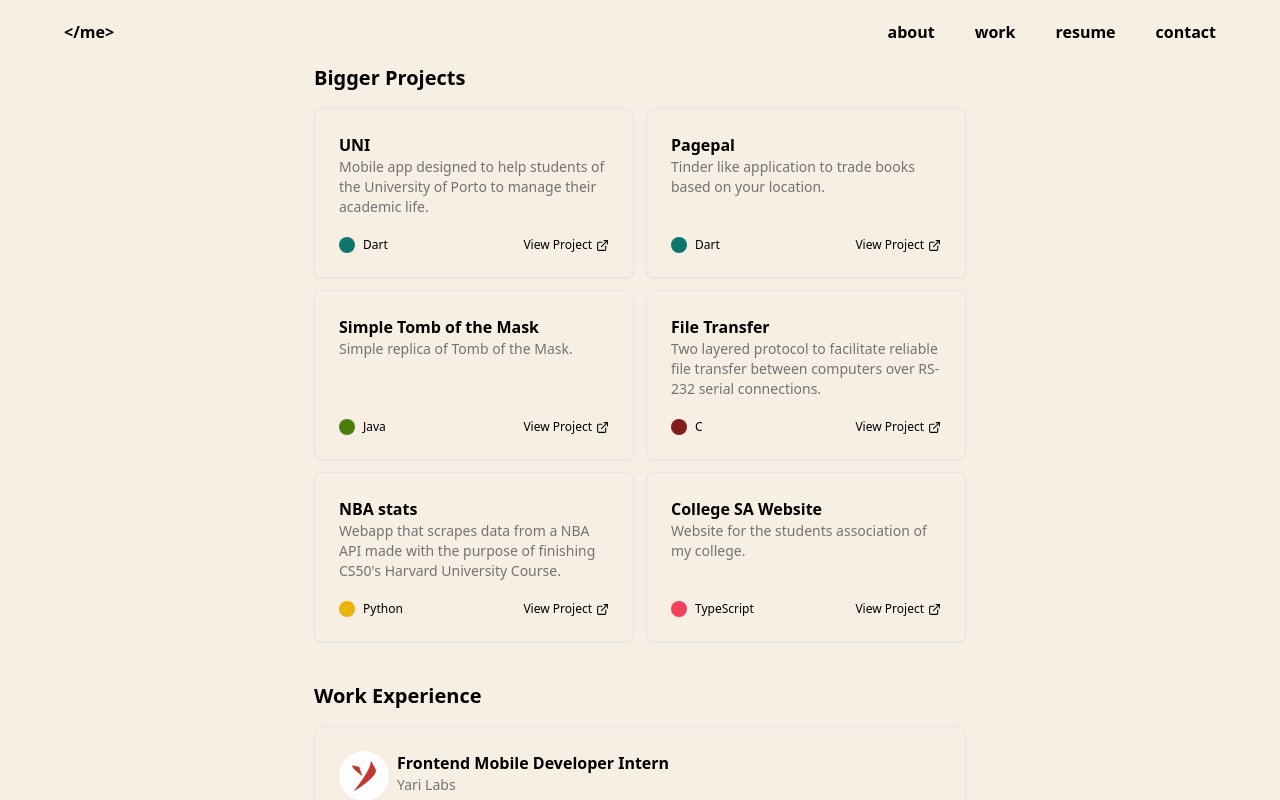
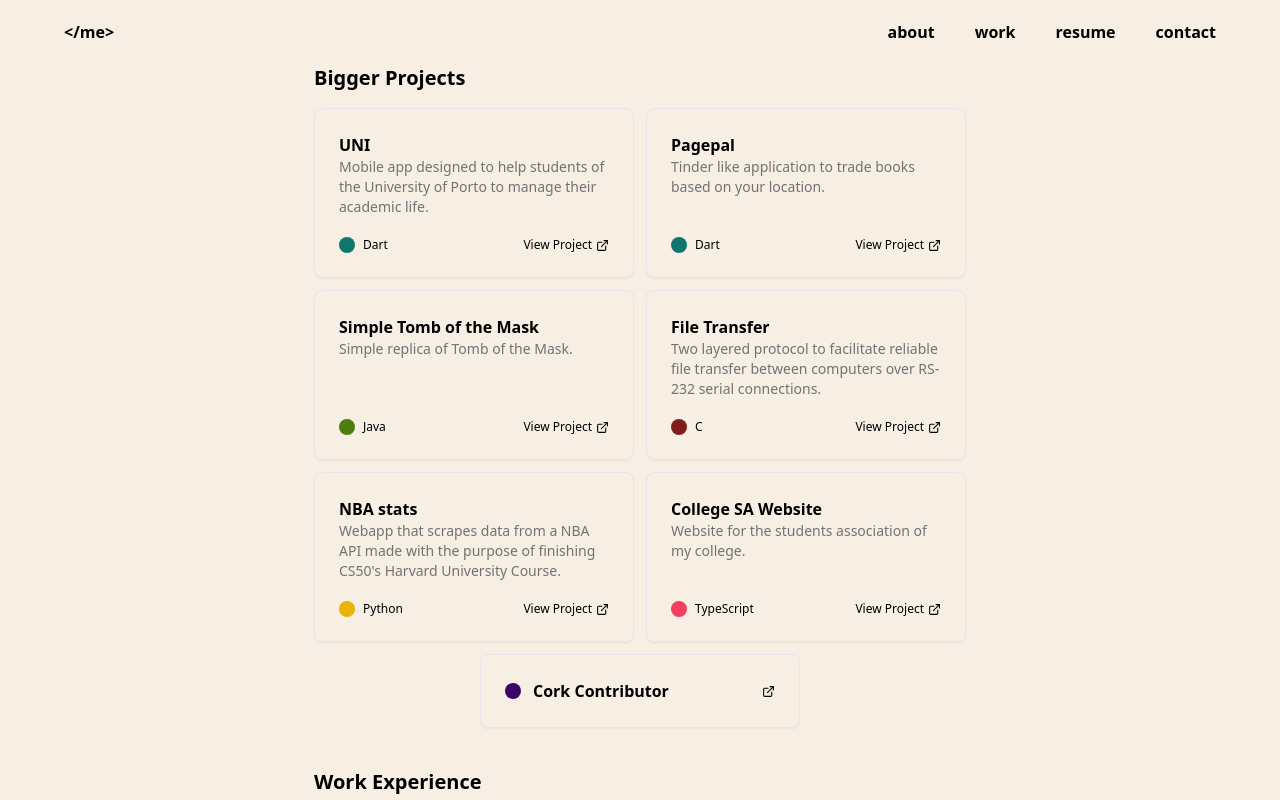
Before and after one commit to DGoiana/personal-portfolio, a React (Vite) app: page /work in a window 1280 px wide. Shown: the top 800 px of the page. Built offline with nearby package versions, Linux system fonts and the light colour scheme.

Commit message:
changing resume and adding os contribution

```diff
--- a/src/components/Work.tsx
+++ b/src/components/Work.tsx
@@ -1,3 +1,4 @@
+import { ExternalLink } from "lucide-react"
 import Experience from "./Experience"
 import Projects from "./Projects"
 
@@ -6,8 +7,18 @@ const Work = () => {
       <>
          <main className="flex flex-col items-center flex-grow">
             <Projects />
+            <div className="border-gray border-solid border flex items-center justify-between rounded-lg shadow-sm p-6 gap-5 w-80 mt-3">
+               <div className="flex items-center gap-3">
+                  <div className={"bg-purple-950 rounded-full w-4 h-4"} ></div>
+                  <h1 className="font-semibold">Cork Contributor</h1>
+               </div>
+
+               <a href="https://github.com/buresdv/Cork">
+                  <ExternalLink size={13} />
+               </a>
+            </div>
             <Experience />
-         </main>
+         </main >
       </>
    )
 }
```
Also changed, not shown: 1 other file (tests, documents, lock files or other folders).
